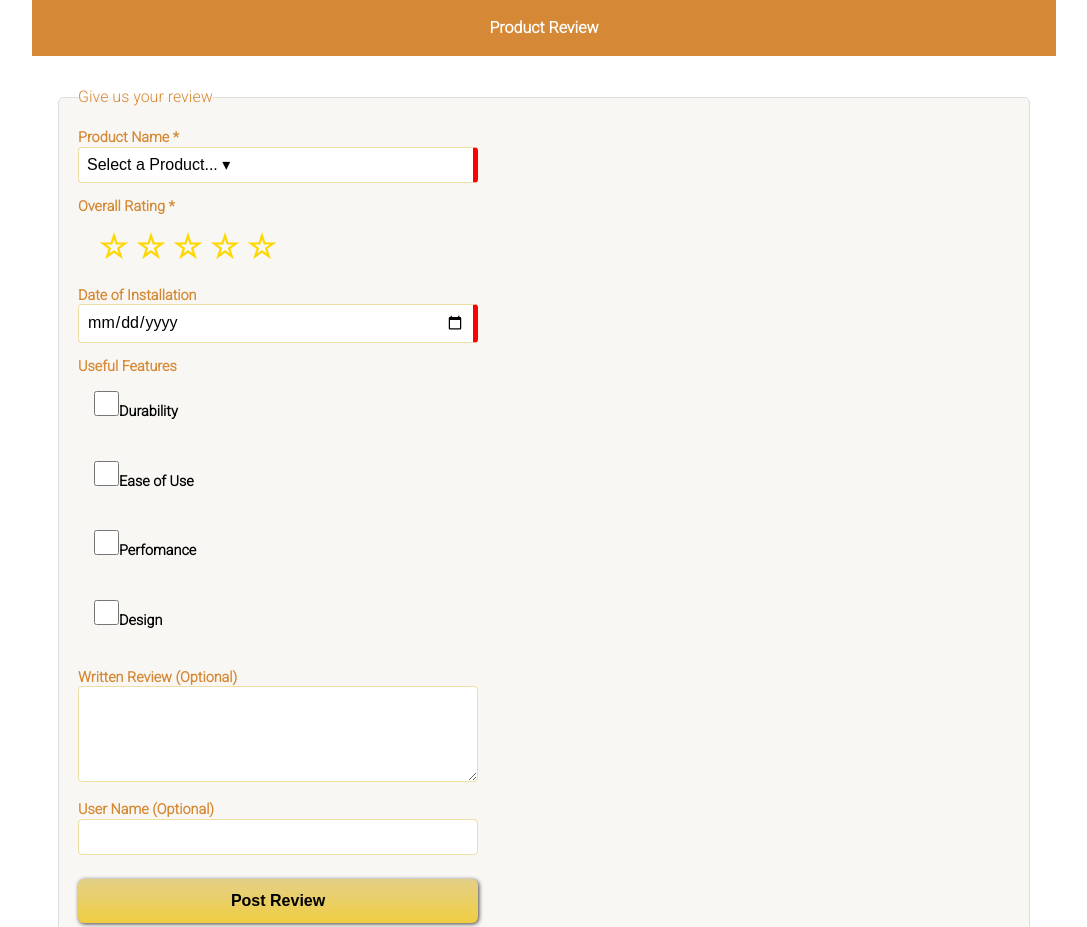
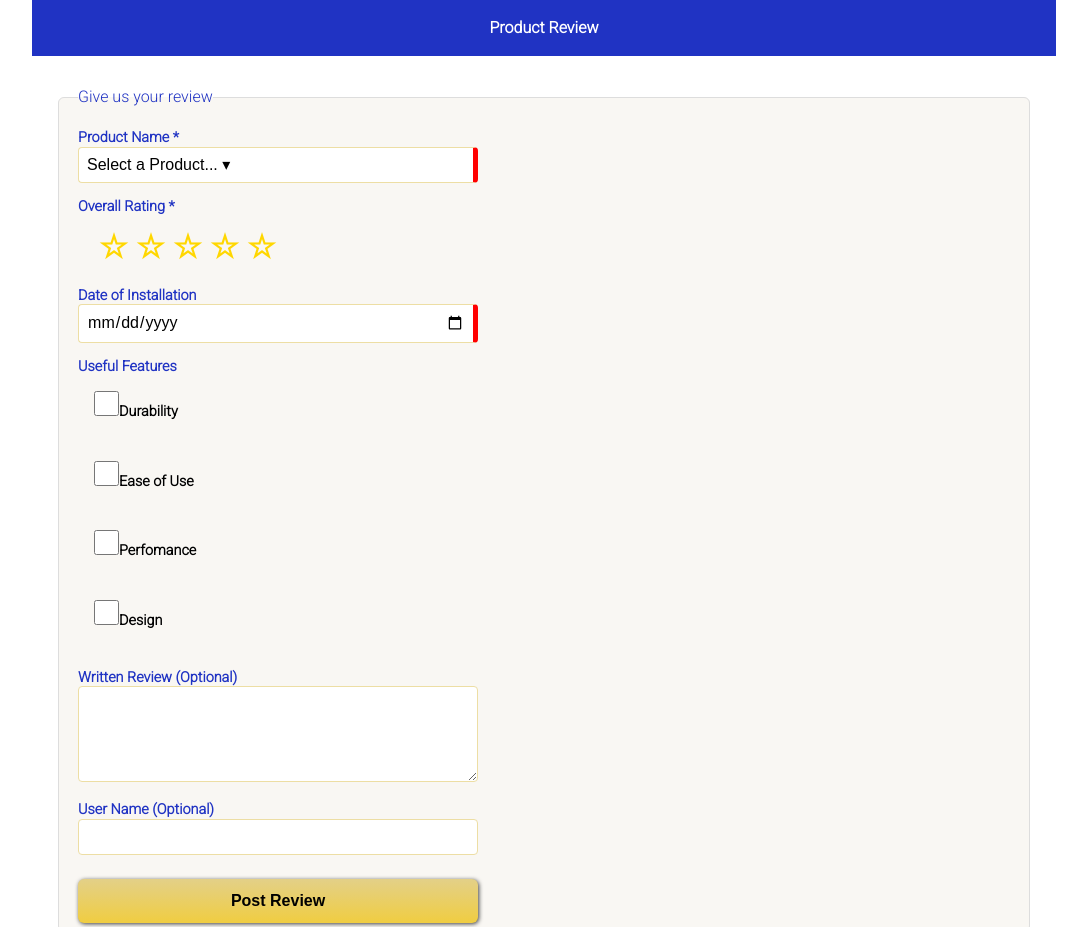
Before and after one commit to IsaiasPalaco/wdd131, a plain HTML site: page form.html in a window 1280 px wide. Shown: the top 927 px of the page, without its empty margins (96-1183 px from the left). Drawn offline with Linux system fonts and the light colour scheme.

Commit message:
finalidade

```diff
--- a/styles/form.css
+++ b/styles/form.css
@@ -13,7 +13,7 @@ body {
 
 header, footer {
     padding: .5rem 2%;
-    background-color: #d58936;
+    background-color: #2033c3;
 }
 
 h1, p {
@@ -37,7 +37,7 @@ main {
 }
 
 .review legend {
-    color: #d58936;
+    color: #2033c3;
 }
 
 .review label {
@@ -107,7 +107,7 @@ textarea {
 
 .review div {
     padding-top: 1rem;
-    color: #d58936;
+    color: #2033c3;
     font-size: .9rem;
     font-weight: 700;
 }
```
